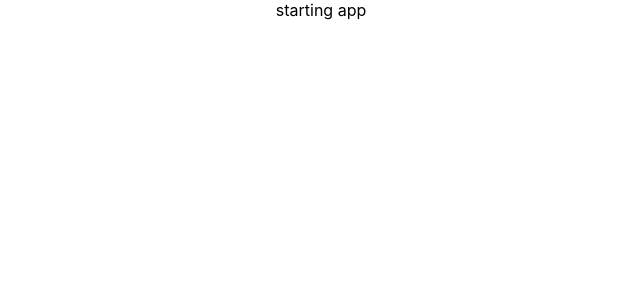
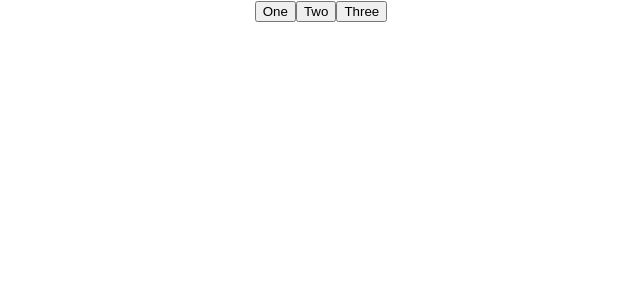
Before and after one commit to thaliagit/my-app, a React (Create React App) app: page / in a window 1280 px wide. Shown: the top 300 px of the page, without its empty margins (319-959 px from the left). Built offline with nearby package versions, Linux system fonts and the light colour scheme.

Commit message:
exercise 17 completed

```diff
--- a/src/App.js
+++ b/src/App.js
@@ -1,11 +1,12 @@
 import logo from './logo.svg';
 import './App.css';
 import React from 'react';
+import ClickTracker from './components/ClickTracker';
 
 function App() {
   return (
     <div className="App">
-      starting app
+      <ClickTracker/>
     </div>
   );
 }
--- /dev/null
+++ b/src/components/ClickTracker.jsx
@@ -0,0 +1,30 @@
+import React from "react";
+
+class ClickTracker extends React.Component {
+
+    constructor(props){
+        super(props)
+        this.state = {
+            lastClicked : null
+        }
+    }
+
+    clickHandler = (event) => {
+        this.setState({
+            lastClicked : event.target.innerHTML
+        })
+    }
+
+  render() {
+    return (
+      <>
+        <button onClick={this.clickHandler}>One</button>
+        <button onClick={this.clickHandler}>Two</button>
+        <button onClick={this.clickHandler}>Three</button>
+        <h1>{this.state.lastClicked}</h1>
+      </>
+    );
+  }
+}
+
+export default ClickTracker;
```
